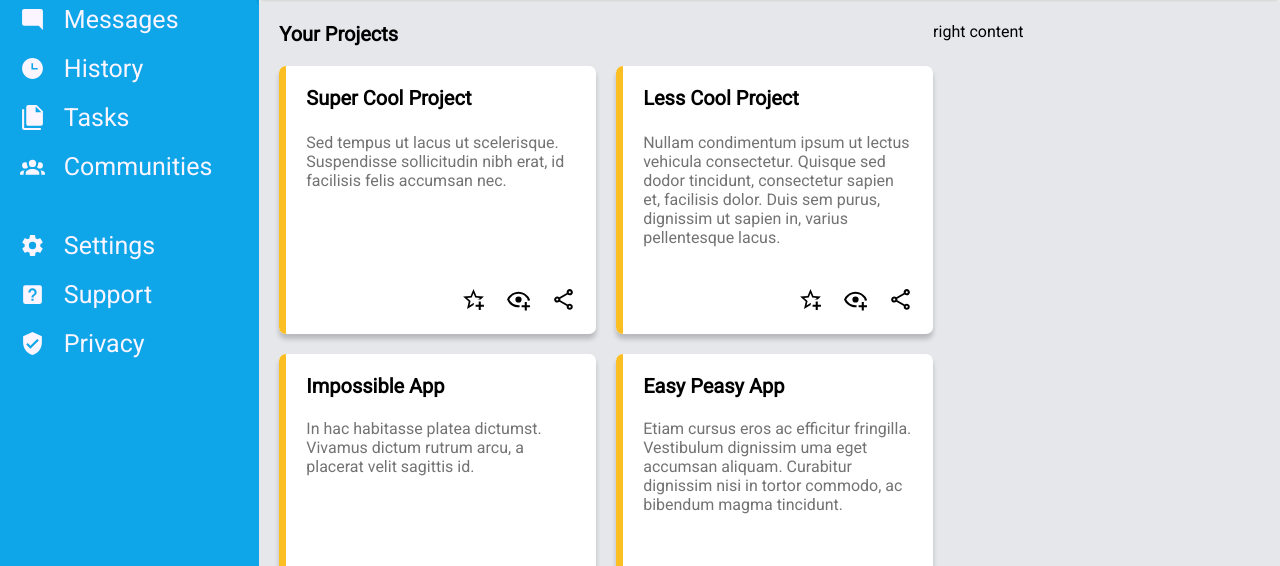
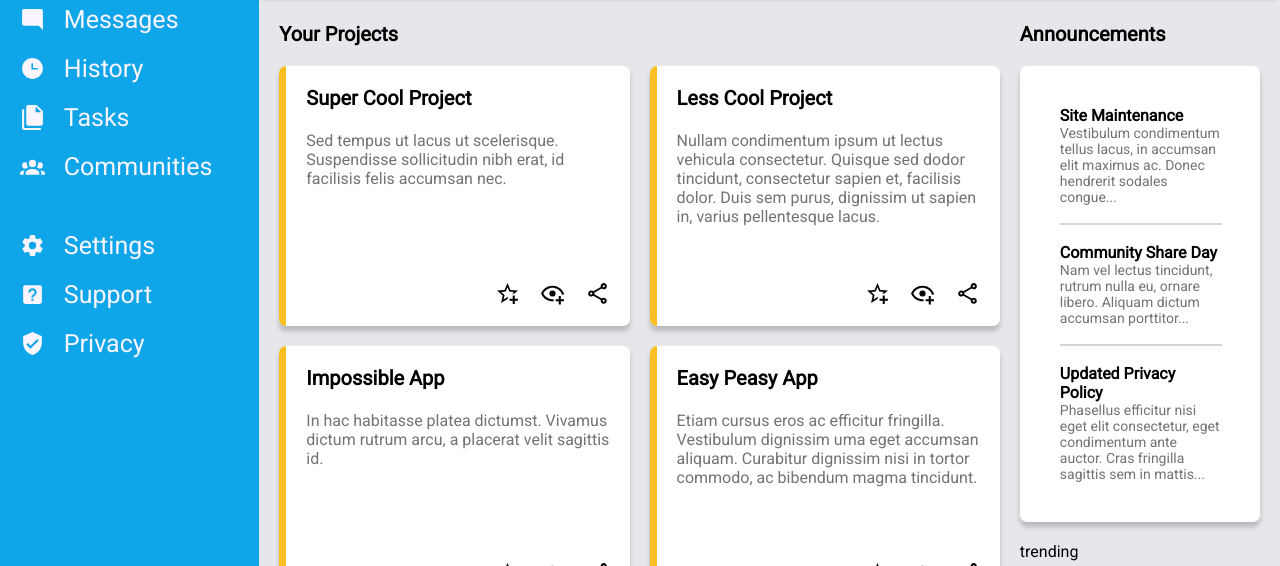
Before and after one commit to vuanhtu52/admin-dashboard, a plain HTML site: page index.html in a window 1280 px wide. Shown: the part 213-779 px from the top of the page. Drawn offline with Linux system fonts and the light colour scheme.

Commit message:
Complete announcements section

```diff
--- a/index.html
+++ b/index.html
@@ -161,7 +161,28 @@
                 </div>
             </div>
             <!-- Extra info section on the right column -->
-            <div class="extra-info">right content</div>
+            <div class="extra-info">
+                <div class="announcements">
+                    <div>Announcements</div>
+                    <div class="announcement-board">
+                        <div class="announcement-item">
+                            <div>Site Maintenance</div>
+                            <div>Vestibulum condimentum tellus lacus, in accumsan elit maximus ac. Donec hendrerit sodales congue...</div>
+                        </div>
+                        <hr>
+                        <div class="announcement-item">
+                            <div>Community Share Day</div>
+                            <div>Nam vel lectus tincidunt, rutrum nulla eu, ornare libero. Aliquam dictum accumsan porttitor...</div>
+                        </div>
+                        <hr>
+                        <div class="announcement-item">
+                            <div>Updated Privacy Policy</div>
+                            <div>Phasellus efficitur nisi eget elit consectetur, eget condimentum ante auctor. Cras fringilla sagittis sem in mattis...</div>
+                        </div>
+                    </div>
+                </div>
+                <div class="trending">trending</div>
+            </div>
         </div>
     </div>
     </div>
--- a/styles.css
+++ b/styles.css
@@ -148,8 +148,9 @@ a {
     background-color: #e5e7eb;
     display: grid;
     grid-auto-flow: column;
-    grid-template-columns: 2fr 1fr;
+    grid-template-columns: 3fr 1fr;
     padding: 20px;
+    gap: 20px;
  }
 
  .projects > div:first-child {
@@ -207,3 +208,40 @@ a {
  .card img {
     width: 25px;
  }
+
+ .extra-info {
+    display: grid;
+    grid-template-rows: max-content max-content;
+    gap: 20px;
+ }
+
+ .announcements > div:first-child {
+    font-size: 20px;
+    font-weight: 900;
+    margin-bottom: 20px;
+ }
+
+ .announcement-board {
+    background-color: white;
+    padding: 40px 40px;
+    border-radius: 7px;
+    display: grid;
+    grid-template-rows: max-content max-content max-content max-content max-content;
+    gap: 10px;
+    box-shadow: 0 5px 5px rgb(0, 0, 0, 0.2);
+ }
+
+ .announcement-board hr {
+    border: 0.5px solid #d4d4d8;
+    width: 100%;
+ }
+
+ .announcement-item > div:first-child {
+    font-weight: 20px;
+    font-weight: 900;
+ }
+
+ .announcement-item > div:nth-child(2) {
+    color: #737373;
+    font-size: 14px;
+ }
```
